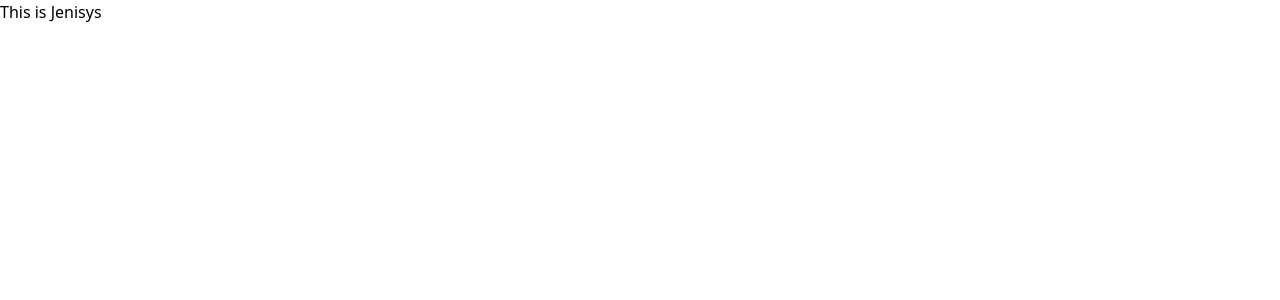
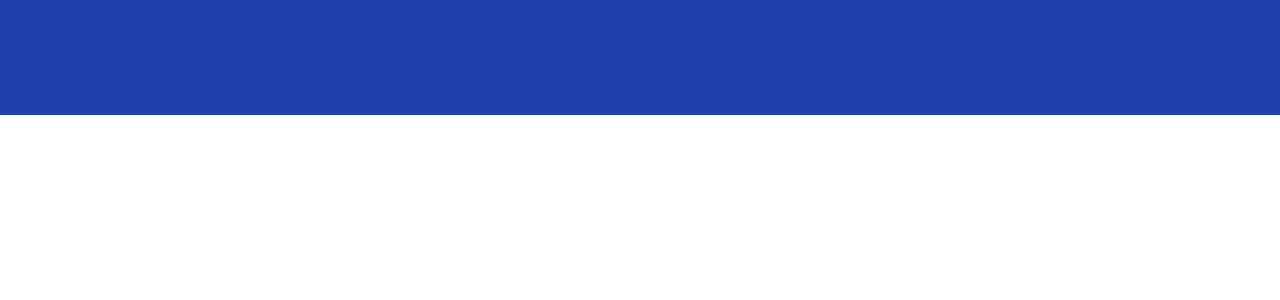
Before and after one commit to Jenisys-in/Jenisys, a React (Vite) app: page / in a window 1280 px wide. Shown: the top 300 px of the page. Built offline with nearby package versions, Linux system fonts and the light colour scheme; the HTML template or start-up script is replaced by a standard one.

Commit message:
added nav bar

```diff
--- /dev/null
+++ b/components/navbar.jsx
@@ -0,0 +1,21 @@
+import React from "react";
+import "../src/App.css";
+
+function Navbar(){
+    return(
+       <nav className="fixed w-full top-0 left-0 overflow-x-hidden ">
+        <div className="self-stretch bg-blue-800 h-[115px]">
+
+
+
+
+
+
+
+
+        </div>
+       </nav>
+    );
+}
+
+export default Navbar;
--- a/package.json
+++ b/package.json
@@ -10,6 +10,8 @@
     "preview": "vite preview"
   },
   "dependencies": {
+    "autoprefixer": "^10.4.19",
+    "postcss": "^8.4.39",
     "react": "^18.3.1",
     "react-dom": "^18.3.1",
     "react-router-dom": "^6.24.0"
@@ -23,6 +25,6 @@
     "eslint-plugin-react-hooks": "^4.6.2",
     "eslint-plugin-react-refresh": "^0.4.7",
     "tailwindcss": "^3.4.4",
-    "vite": "^5.3.1"
+    "vite": "^5.3.3"
   }
 }
--- /dev/null
+++ b/postcss.config.js
@@ -0,0 +1,7 @@
+// postcss.config.js
+export default {
+  plugins: {
+    tailwindcss: {},
+    autoprefixer: {},
+  },
+}
--- a/src/App.jsx
+++ b/src/App.jsx
@@ -1,12 +1,22 @@
 import "./App.css";
 import React from "react";
+import Navbar from "../components/navbar.jsx";
+import ScrollToTop from "./ScrolltoTop.js";
+import { BrowserRouter as Router, Routes, Route } from "react-router-dom";
 
 function App() {
   return (
-    <>
-      <h1>This is Jenisys</h1>
-    </>
-  );
+
+    <Router>
+      <Navbar />
+      <ScrollToTop />
+
+
+
+    </Router>
+
+);
+
 }
 
 export default App;
--- a/tailwind.config.js
+++ b/tailwind.config.js
@@ -1,6 +1,8 @@
 /** @type {import('tailwindcss').Config} */
 module.exports = {
-  content: ["./src/**/*.{html,js,jsx}"],
+  content: ["./src/**/*.{html,js,jsx}",
+    "./components/**/*.{html,js,jsx}"
+  ],
   theme: {
     extend: {},
   },
```
Also changed, not shown: img/ellipse.jpeg (added), 1 other file (tests, documents, lock files or other folders).
